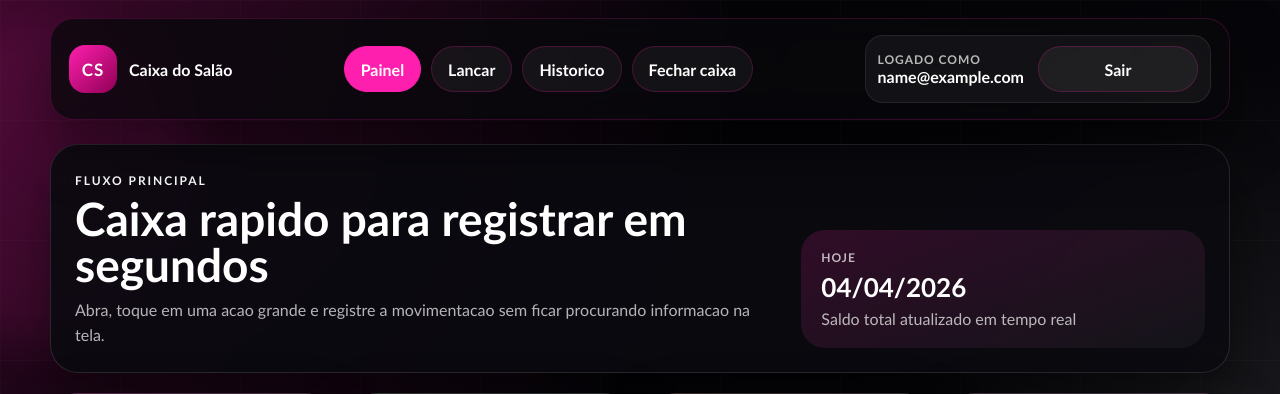
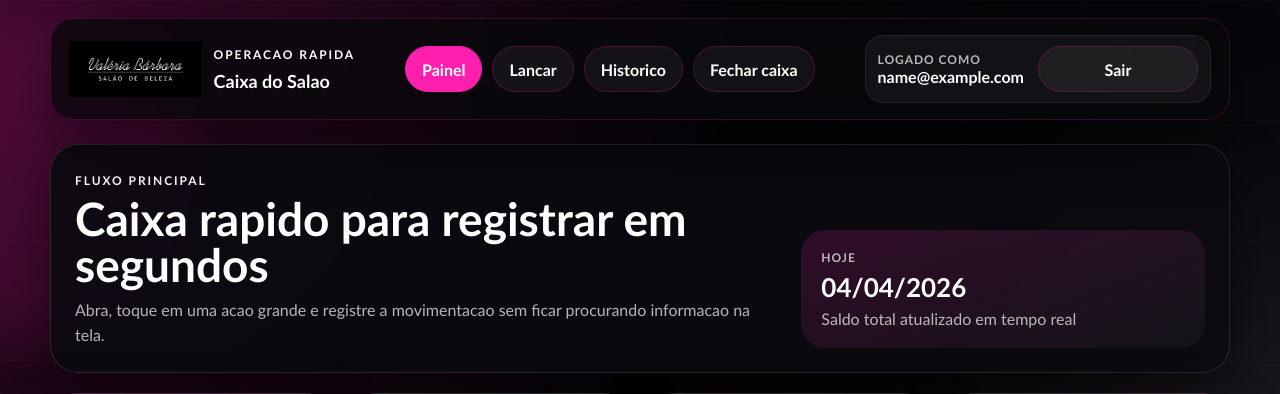
Before and after one commit to tiagosuhet/salao_vb_caixa, a Flask app: page / in a window 1280 px wide. Shown: the top 394 px of the page. Run offline with Flask 3, Linux system fonts and the light colour scheme; the visitor is signed in with stand-in values (Sample User, id 1); data comes from the database, SQL or seed files in the repository; data that the repository does not hold is empty.

Commit message:
logo adicionada

```diff
--- a/caixa-salao-instancia-2/static/style.css
+++ b/caixa-salao-instancia-2/static/style.css
@@ -103,19 +103,25 @@ body::before {
   gap: 12px;
   color: inherit;
   text-decoration: none;
+  min-width: 0;
 }
 
-.brand-mark {
+.brand-logo {
+  display: block;
+  width: auto;
+  height: 56px;
+  max-width: 210px;
+  object-fit: contain;
+  flex-shrink: 0;
+}
+
+.brand-copy {
   display: grid;
-  place-items: center;
-  width: 48px;
-  height: 48px;
-  border-radius: 16px;
-  color: #fff;
-  background: linear-gradient(135deg, var(--balance) 0%, #8f0055 100%);
-  font-size: 17px;
-  font-weight: 800;
-  letter-spacing: 0.06em;
+  min-width: 0;
+}
+
+.brand-copy strong {
+  font-size: 18px;
 }
 
 .topnav {
@@ -1001,6 +1007,11 @@ button,
     width: min(100% - 20px, 1180px);
   }
 
+  .brand-logo {
+    height: 46px;
+    max-width: 170px;
+  }
+
   .card,
   .metric-card,
   .action-card {
--- a/caixa-salao-instancia-2/templates/base.html
+++ b/caixa-salao-instancia-2/templates/base.html
@@ -3,7 +3,7 @@
 <head>
   <meta charset="UTF-8" />
   <meta name="viewport" content="width=device-width, initial-scale=1.0" />
-  <title>{% block title %}Caixa do Salão{% endblock %}</title>
+  <title>{% block title %}Caixa do Salao{% endblock %}</title>
   <link rel="stylesheet" href="{{ url_for('static', filename='style.css') }}" />
 </head>
 <body class="{{ body_class or '' }}">
@@ -13,10 +13,14 @@
   {% if session.get('user_id') %}
   <header class="topbar shell">
     <a href="{{ url_for('index') }}" class="brand">
-      <span class="brand-mark">CS</span>
-      <div>
-        <!-- <span class="eyebrow">Operação rapida</span> -->
-        <strong>Caixa do Salão</strong>
+      <img
+        src="{{ url_for('static', filename='logo_valeria_barbara.png') }}"
+        alt="Valeria Barbara Salao de Beleza"
+        class="brand-logo"
+      />
+      <div class="brand-copy">
+        <span class="eyebrow">Operacao rapida</span>
+        <strong>Caixa do Salao</strong>
       </div>
     </a>
 
```
Also changed, not shown: caixa-salao-instancia-2/static/logo_valeria_barbara.png (added).
